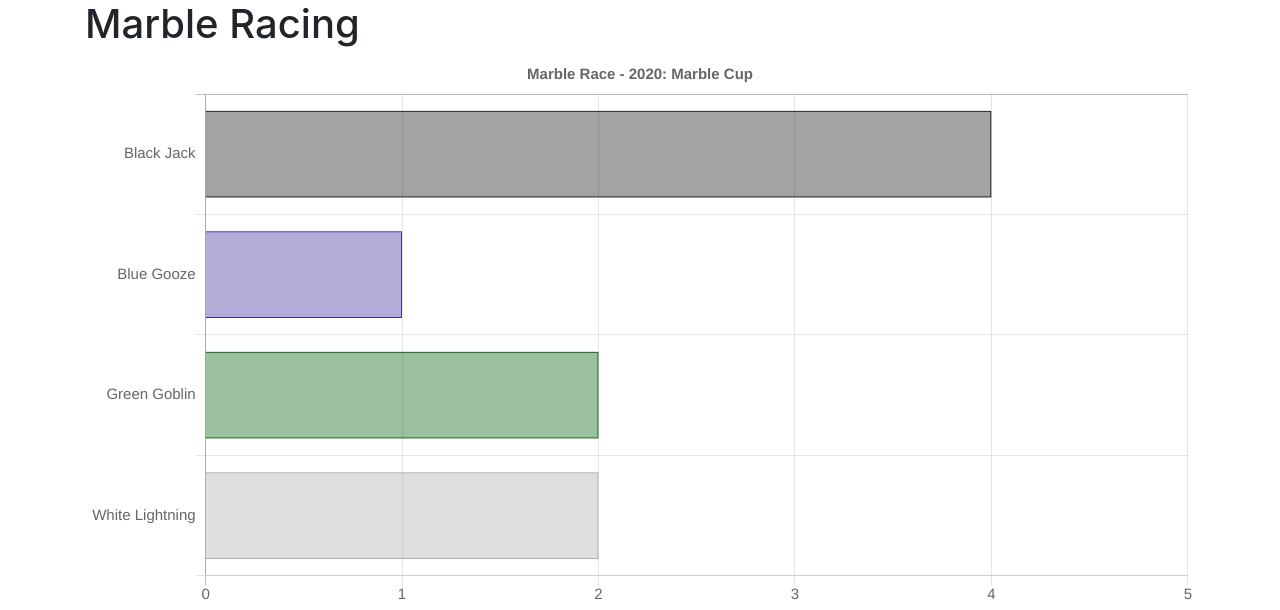
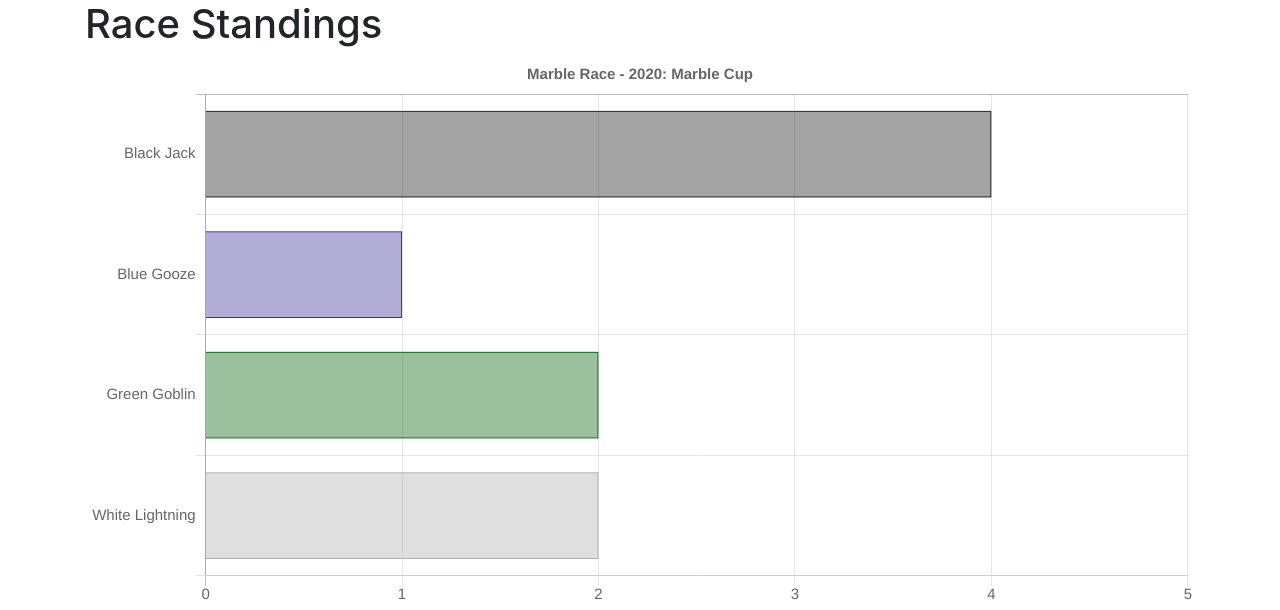
Before and after one commit to mcole22266/marbles, a Flask app: page / in a window 1280 px wide. Shown: the part 56-666 px from the top of the page. Run offline with Flask 2, Linux system fonts and the light colour scheme; data comes from the database, SQL or seed files in the repository; some libraries are stand-ins or nearby versions.

Commit message:
Changed index title from Marble Racing to Race Standings

```diff
--- a/marbles/app/templates/index.html
+++ b/marbles/app/templates/index.html
@@ -4,7 +4,7 @@
 
     <div class="container">
 
-        <h1>Marble Racing</h1>
+        <h1>Race Standings</h1>
 
         <canvas id="bar-chart-horizontal" width="1000" height="500"></canvas>
 
```
